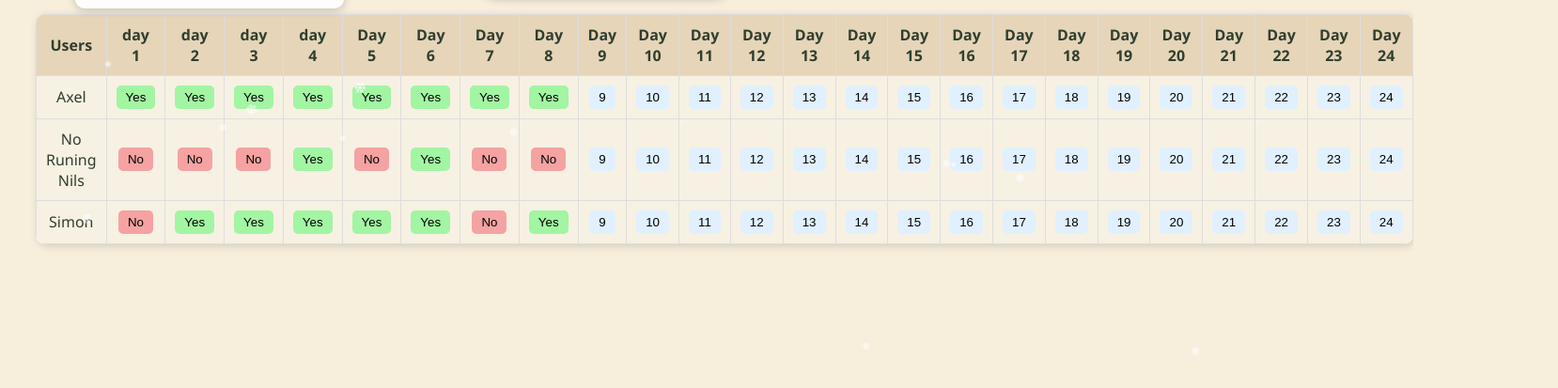
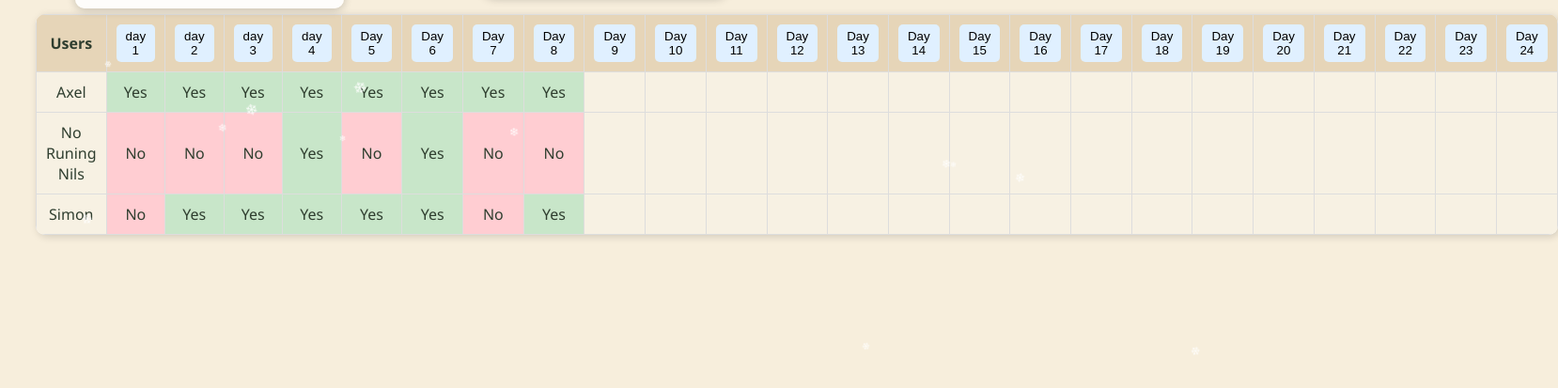
Before and after one commit to fortiks/Jul-kalender-Running, a plain HTML site: page index.html in a window 1280 px wide. Shown: the part 245-658 px from the top of the page at 94% size, 1658 px wide, since content can reach past the window. Drawn offline with Linux system fonts and the light colour scheme.

Commit message:
Update index.html

```diff
--- a/index.html
+++ b/index.html
@@ -15,7 +15,7 @@
   <table id="challenge"></table>
 
   <script>
-  fetch('Challenge.csv')
+fetch('Challenge.csv')
   .then(r => r.text())
   .then(csv => {
     const table = document.getElementById('challenge');
@@ -27,31 +27,27 @@
 
       cells.forEach((cell, j) => {
         const td = document.createElement(i === 0 ? 'th' : 'td');
-        const value = cell.replace(/"/g,'').trim();
+        const value = cell.replace(/"/g, '').trim();
 
-        if (i === 0) {
-          // header row, leave as text
-          td.textContent = value;
-        } else if (j >= 1 && j <= 24) {
-          // Day columns → create a button
+        if (i === 0 && j >= 1 && j <= 24) {
+          // Column header (Day 1–24) → clickable button
           const btn = document.createElement('button');
-          btn.textContent = value || j; // Show Yes/No or fallback to day number
+          btn.textContent = value || `Day ${j}`;
           btn.classList.add('dayBtn');
 
-          // Click opens new page with day number
           btn.addEventListener('click', () => {
             window.open(`day.html?day=${j}`, "_blank");
           });
 
           td.appendChild(btn);
 
-          // Optional: preserve coloring
-          if (value === "Yes") btn.classList.add('Yes');
-          if (value === "No") btn.classList.add('No');
+        } else {
+          // Normal text for other headers or row data
+          td.textContent = value;
 
-        } else {
-          // Any other column (like user name)
-          td.textContent = value;
+          // Optional: preserve Yes/No coloring in cells
+          if (value === "Yes") td.classList.add('Yes');
+          if (value === "No") td.classList.add('No');
         }
 
         tr.appendChild(td);
@@ -60,7 +56,7 @@
       table.appendChild(tr);
     });
   });
-  </script>
+</script>
   <script>
   // --- Snowfall effect ---
   function createSnowflake() {
```
